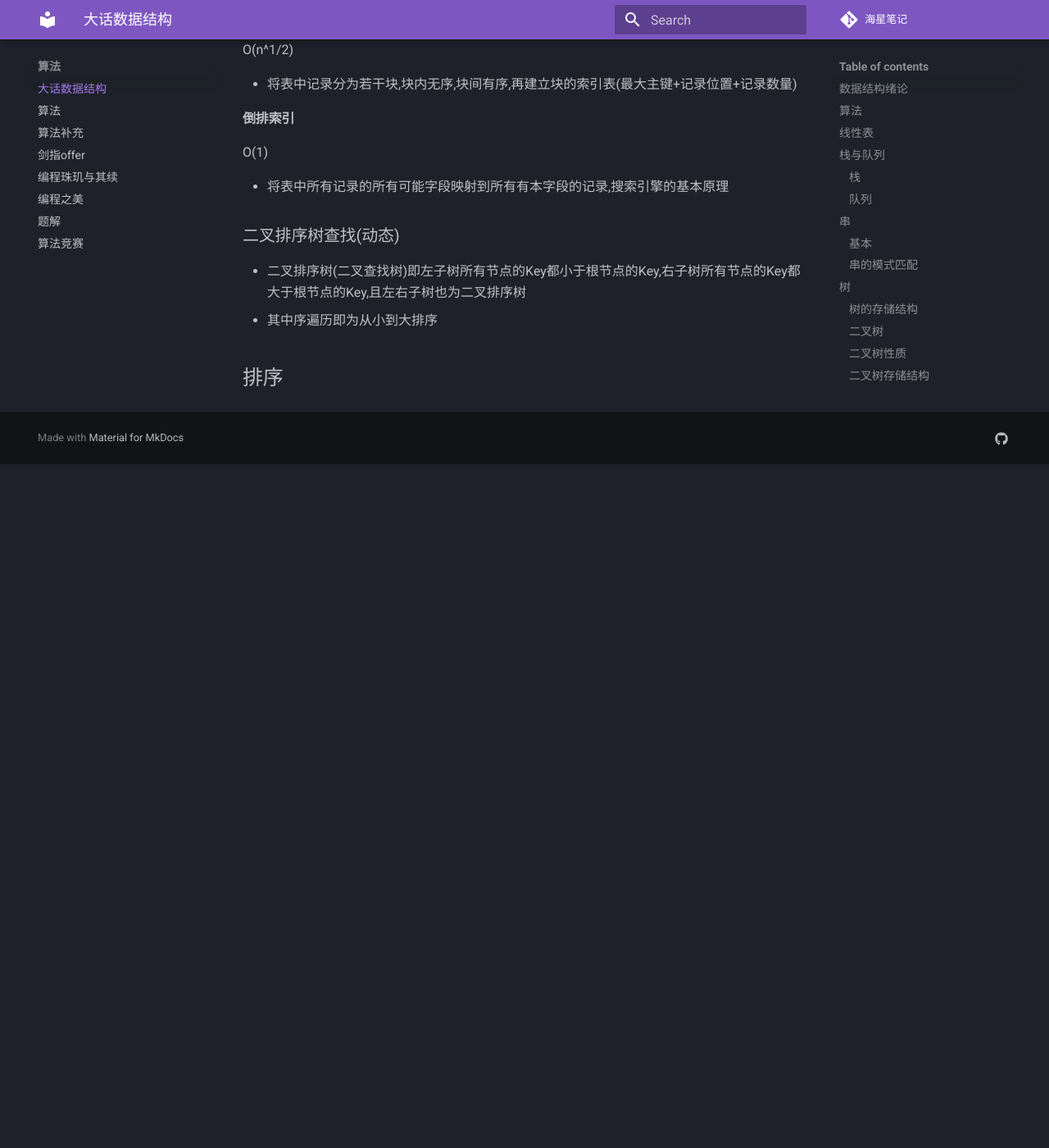
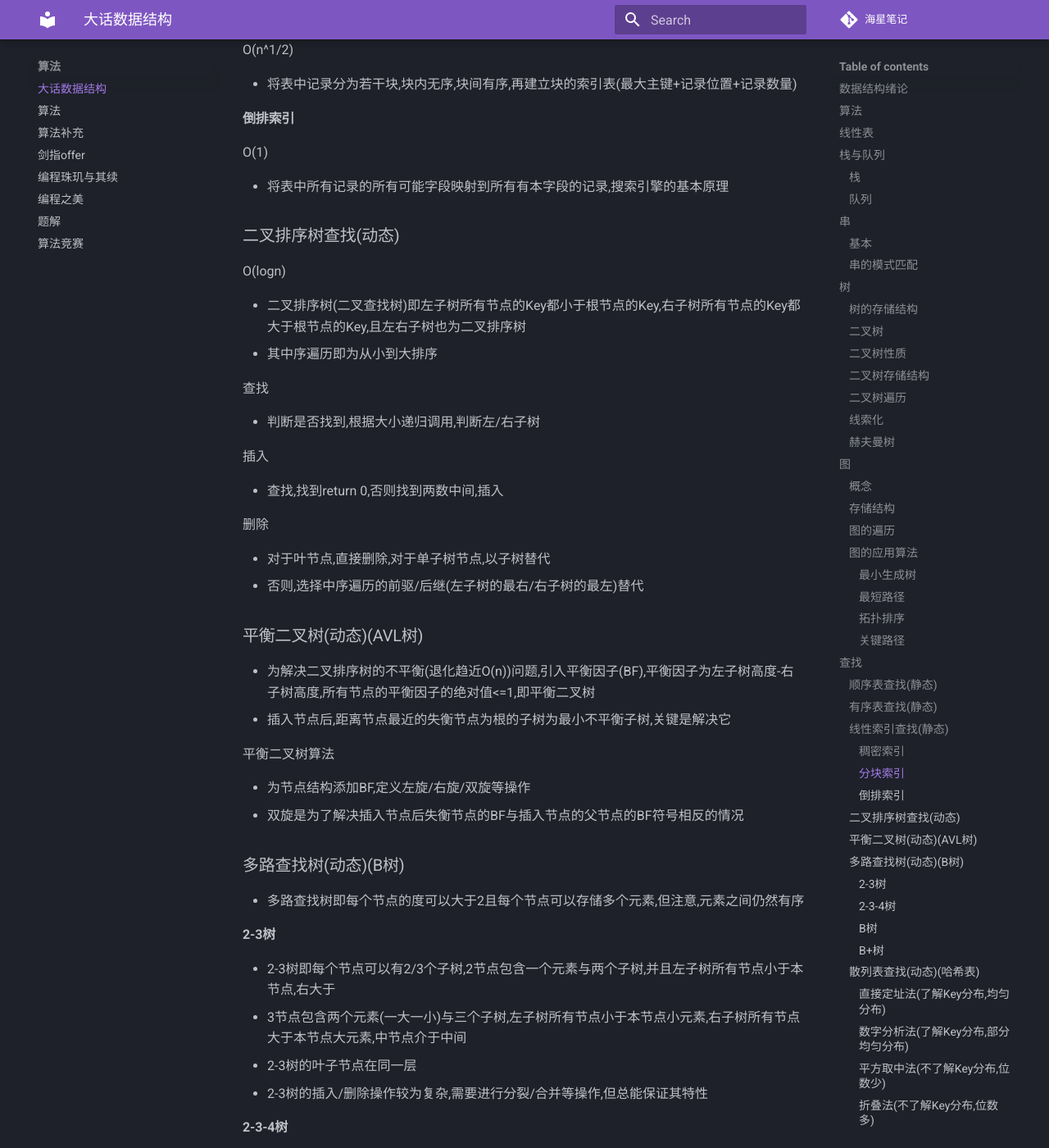
Before and after one commit to hxaxd/hxlog, an MkDocs documentation site: the page built from docs/计算机基础/算法/数据结构.md, in a window 1280 px wide and 1400 px high, scrolled down 10085 px. Shown: the whole window at 82% size. Built offline with MkDocs 1.6.1 and Material for MkDocs 9.7.7, drawn with Linux system fonts in a browser that asks for light colours; comment, search, counter and statistics services are not loaded; before the commit the page ends 10651 px from its top, so only the background shows below that; some of the changed text lies outside the part shown.

Commit message:
123213123

```diff
--- a/docs/计算机基础/算法/数据结构.md
+++ b/docs/计算机基础/算法/数据结构.md
@@ -367,8 +367,101 @@ O(1)
 - 将表中所有记录的所有可能字段映射到所有有本字段的记录,搜索引擎的基本原理
 
 ### 二叉排序树查找(动态)
+O(logn)
 
 - 二叉排序树(二叉查找树)即左子树所有节点的Key都小于根节点的Key,右子树所有节点的Key都大于根节点的Key,且左右子树也为二叉排序树
 - 其中序遍历即为从小到大排序
 
+查找
+
+- 判断是否找到,根据大小递归调用,判断左/右子树
+
+插入
+
+- 查找,找到return 0,否则找到两数中间,插入
+
+删除
+
+- 对于叶节点,直接删除,对于单子树节点,以子树替代
+- 否则,选择中序遍历的前驱/后继(左子树的最右/右子树的最左)替代
+
+### 平衡二叉树(动态)(AVL树)
+
+- 为解决二叉排序树的不平衡(退化趋近O(n))问题,引入平衡因子(BF),平衡因子为左子树高度-右子树高度,所有节点的平衡因子的绝对值<=1,即平衡二叉树
+- 插入节点后,距离节点最近的失衡节点为根的子树为最小不平衡子树,关键是解决它
+
+平衡二叉树算法
+
+- 为节点结构添加BF,定义左旋/右旋/双旋等操作
+- 双旋是为了解决插入节点后失衡节点的BF与插入节点的父节点的BF符号相反的情况
+
+### 多路查找树(动态)(B树)
+
+- 多路查找树即每个节点的度可以大于2且每个节点可以存储多个元素,但注意,元素之间仍然有序
+
+#### 2-3树
+
+- 2-3树即每个节点可以有2/3个子树,2节点包含一个元素与两个子树,并且左子树所有节点小于本节点,右大于
+- 3节点包含两个元素(一大一小)与三个子树,左子树所有节点小于本节点小元素,右子树所有节点大于本节点大元素,中节点介于中间
+- 2-3树的叶子节点在同一层
+- 2-3树的插入/删除操作较为复杂,需要进行分裂/合并等操作,但总能保证其特性
+
+#### 2-3-4树
+
+- 2-3-4树即在2-3树的基础上增加4节点,4节点包含三个元素与四个子树
+
+#### B树
+
+- 以上两种树是B树的特例,2-3树是3阶B树,2-3-4树是4阶B树
+- 其它特性一致,只是节点的度无限推广
+- B树的节点就像对表的分块,大小顺序可以快速指引加载下一个节点,可以极大减少磁盘访问次数
+- 控制B树节点度与计算机的页可以容纳的元素数量一致,使n节点m阶的B树最大查找节点树不大于以(m/2向上取整)为底(n+1)/2的对数+1
+
+#### B+树
+
+- B+树即B树的变种,叶子节点使用链表连接,所有数据都在叶子节点,非叶子节点只保存其子树的最大/最小元素作为指引
+- B+树可以快速找到某位置后向后顺序遍历所有元素
+- B+树预期说是树,不如说是对链表建立树形索引
+
+### 散列表查找(动态)(哈希表)
+
+- 散列表就是将关键字通过函数映射到内存位置
+- 散列函数的难点在于避免冲突(同义词)
+- 优秀的散列函数应满足计算简单,均匀分布
+
+
+
+#### 直接定址法(了解Key分布,均匀分布)
+
+- 取关键字的某个线性函数值为散列地址,即H(key)=a*key+b
+
+#### 数字分析法(了解Key分布,部分均匀分布)
+
+- 分析一组数据,找出关键字中变化最大的部分,将其(或简单变形)作为散列地址
+
+#### 平方取中法(不了解Key分布,位数少)
+
+- 取关键字平方后的中间几位作为散列地址
+
+#### 折叠法(不了解Key分布,位数多)
+
+- 将关键字从左到右分割成位数相等的几部分,最后一部分位数不够可以短些,然后将这几部分叠加求和,并按散列表表长取后几位作为散列地址
+
+#### 除留余数法(最通用)
+
+- 取p为不小于散列表表长m的最小质数或不包含小于20的质因子的合数,H(key)=key%p
+
+#### 随机数法(Key没有规律)
+- 取随机数作为散列地址,H(key)=random(key)
+
+我们要考虑如下方面选择散列函数,函数时间复杂度,key长度,表长度,关键字分布情况,查找频率
+
+#### 处理冲突
+- 开放定址法(线性探测再散列(加减)/二次探测再散列(再算一下)/伪随机探测再散列(随机序列))
+- 再散列法(换一个散列函数)
+- 链地址法(位置上是个链表)
+- 公共溢出区法(将冲突的元素放入另一个表中)
+
+散列表的理想查找效率为O(1),但受几方面影响,散列函数是否均匀,冲突处理是否高效,表的装填因子(填入表的元素/表长)
+
 ## 排序
```
